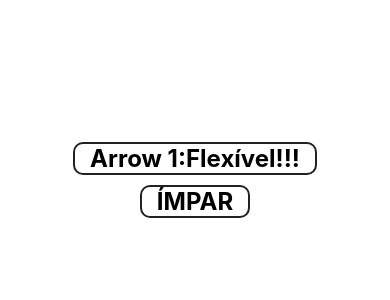
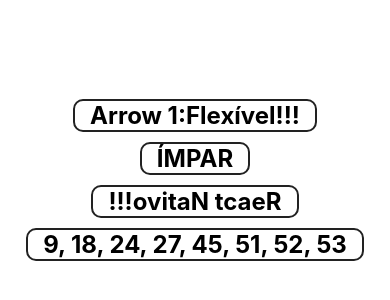
Before and after one commit to netogerbi/react-native-basics, a React Native app: screen / in a window 390 px wide. Shown: the part 242-542 px from the top of the page. Built offline with nearby package versions, Linux system fonts and the light colour scheme.

Commit message:
Adding multi imports (components) in one file

```diff
--- a/src/App.js
+++ b/src/App.js
@@ -3,6 +3,7 @@ import { View, StyleSheet } from 'react-native';
 
 import Simple from './components/Simple';
 import OddCouple from './components/OddCouple';
+import Inverse, { MegaSenha } from './components/Multi';
 
 // https://github.com/netogerbi/react-native-basics
 
@@ -20,7 +21,9 @@ export default class App extends React.Component {
     return (
       <View style={styles.container}>
         <Simple text='Flexível!!!'/>
-        <OddCouple num={11}></OddCouple>
+        <OddCouple num={11} />
+        <Inverse text="React Nativo!!!"/>
+        <MegaSenha numeros={8} />
       </View>
     )
   }
--- /dev/null
+++ b/src/components/Multi.js
@@ -0,0 +1,27 @@
+import React from 'react';
+import { Text } from 'react-native';
+import Pattern from '../styles/Pattern'
+
+
+//deve ser importado usando chaves { x }
+export const Inverse = props => {
+    const inv = props.text.split('').reverse().join('');
+    return <Text style={Pattern.ex}>{inv}</Text>;
+}
+// Permite importar sem as chaves
+export default Inverse;
+
+export const MegaSenha = props => {
+    const [min, max] = [1, 60];
+    const numeros = Array(props.numeros || 6).fill(0);
+
+    for (let i = 0; i < numeros.length; i++) {
+        let novo = 0;
+        while (numeros.includes(novo)) {
+            novo = Math.floor(Math.random() * (max - min + 1)) + min;
+        }
+        numeros[i] = novo;
+    }
+    numeros.sort((a, b) => a - b);
+    return <Text style={Pattern.ex}>{numeros.join(', ')}</Text>
+}
```
